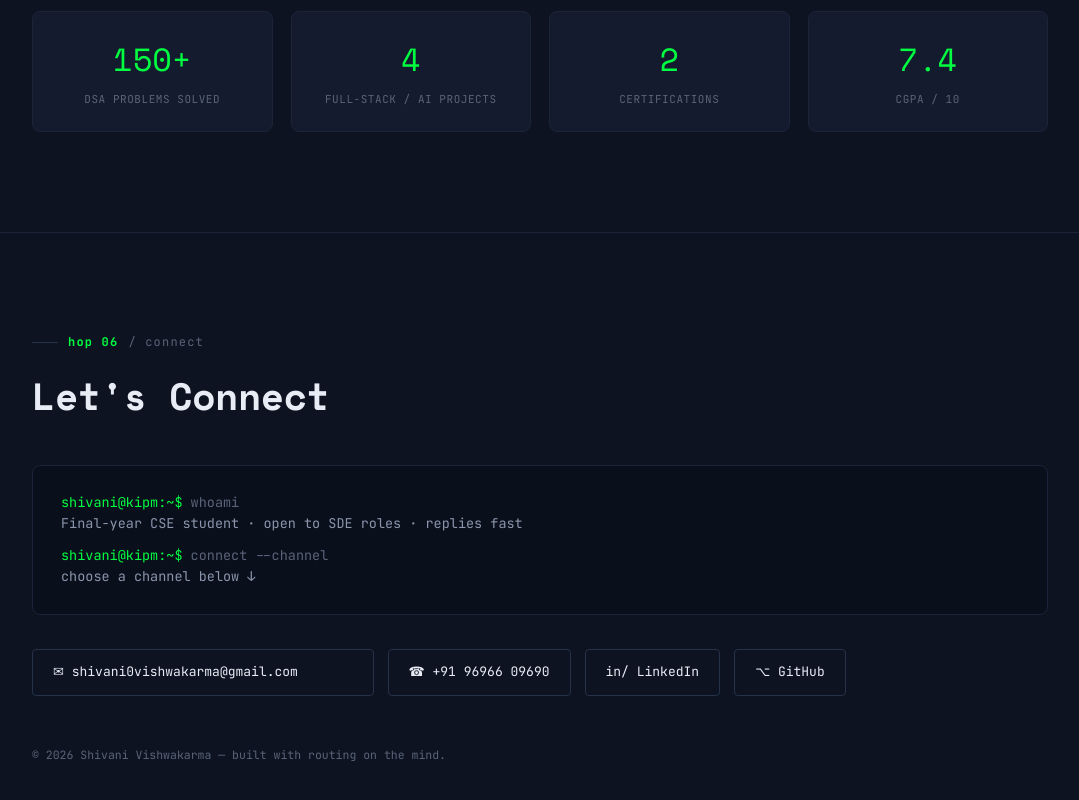
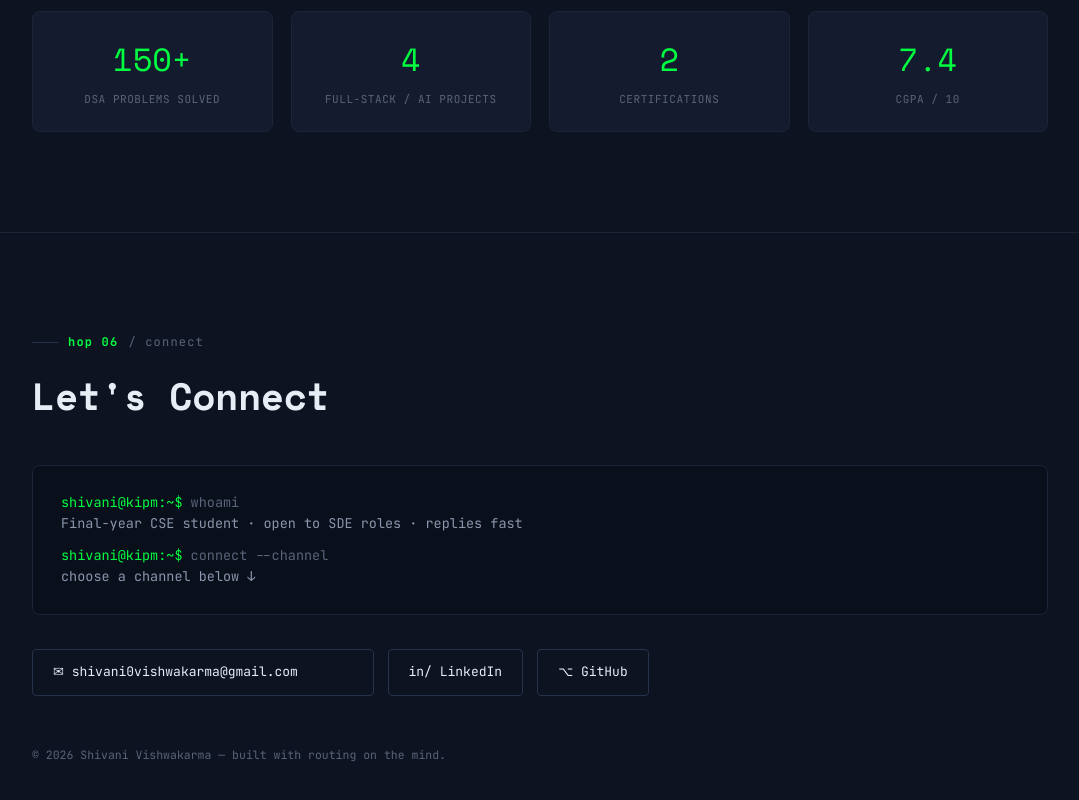
Before and after one commit to shivani-009/my_portfolio, a plain HTML site: page index.html in a window 1280 px wide. Shown: the part 4446-5246 px from the top of the page, without its empty margins (100-1179 px from the left). Drawn offline with nearby package versions, Linux system fonts and the light colour scheme; animation ran at ten frames a second.

Commit message:
Update portfolio

```diff
--- a/index.html
+++ b/index.html
@@ -651,7 +651,6 @@
     </div>
     <div class="contact-links reveal">
       <span class="clink" id="emailLink">✉ shivani0vishwakarma@gmail.com <span class="copied-tag" id="copiedTag">copied</span></span>
-      <a class="clink" href="tel:+919696609690">☎ +91 96966 09690</a>
       <a class="clink" href="https://linkedin.com/in/shivani-vishwakarma-3272b6289" target="_blank" rel="noopener">in/ LinkedIn</a>
       <a class="clink" href="https://github.com/shivani-009" target="_blank" rel="noopener">⌥ GitHub</a>
     </div>
```
